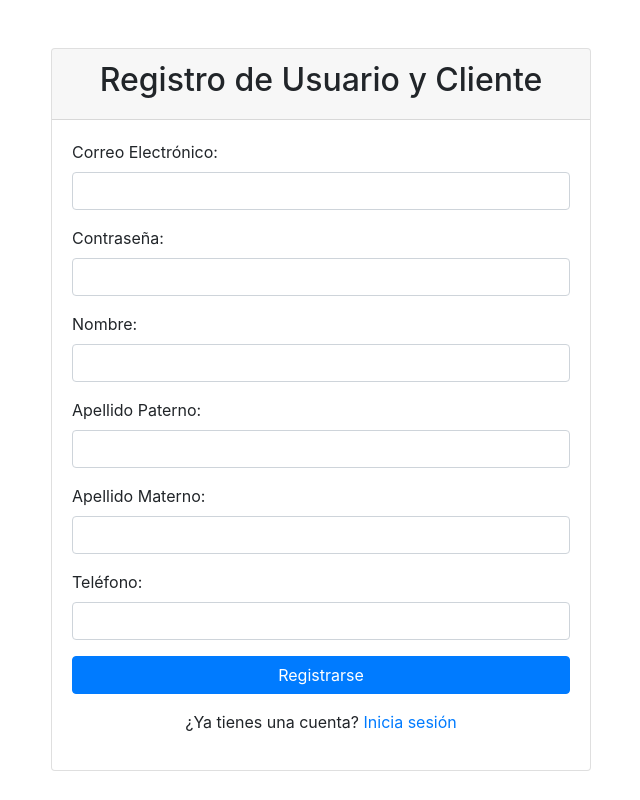
After one commit to bda-proyecto/bda-backend, a Flask app: template templates/registro.html in a window 1280 px wide. The commit adds this page. Shown: the whole page, without its empty margins (319-959 px from the left). Run offline with Flask 3, Linux system fonts and the light colour scheme; the template is opened without the code that fills it, so the values that code supplies are empty; some libraries are stand-ins or nearby versions.

Commit message:
Add: Added register and login

```diff
--- a/app.py
+++ b/app.py
@@ -2,7 +2,6 @@ from flask import Flask, render_template, request, redirect, url_for, flash, ses
 from flask_mysqldb import MySQL
 from passlib.hash import sha256_crypt
 from functools import wraps
-
 
 app = Flask(__name__)
 
@@ -13,94 +12,158 @@ app.config['MYSQL_USER'] = 'admin'
 app.config['MYSQL_PASSWORD'] = '123'
 app.config['MYSQL_DB'] = 'Tienda'
 
+app.secret_key = '123##'
+
+
 mysql = MySQL(app)
 
 ########################################
 
-
 ########################### RUTAS CRUD
 
+# Función decoradora para verificar si el usuario está autenticado
+def is_logged_in_with_role(roles):
+    def decorator(f):
+        @wraps(f)
+        def wrap(*args, **kwargs):
+            if 'logged_in' in session:
+                # Obtener el rol del usuario desde la sesión o la base de datos
+                user_role = session.get('user_role', None)
 
-# Ruta de Autenticación
+                # Verificar si el rol del usuario está en la lista de roles permitidos
+                if user_role in roles:
+                    return f(*args, **kwargs)
+                else:
+                    flash('Acceso no autorizado para este rol', 'danger')
+                    return redirect(url_for('dashboard'))
+            else:
+                flash('Inicia sesión para acceder a esta página', 'danger')
+                return redirect(url_for('login'))
+        return wrap
+    return decorator
 
-@app.route('/register', methods=['GET', 'POST'])
-def register():
+@app.route('/registro', methods=['GET', 'POST'])
+def registro():
     if request.method == 'POST':
+        # Obtener datos del formulario
+        email = request.form['email']
+        password = sha256_crypt.encrypt(request.form['password'])
+        rol = 'cliente'  # Por defecto, los registros son de tipo 'cliente'
+
+        # Validar campos del cliente
         nombre = request.form['nombre']
-        apellido_paterno = request.form['apellido_paterno']
-        apellido_materno = request.form['apellido_materno']
+        apellido_paterno = request.form['apellidoPaterno']
+        apellido_materno = request.form['apellidoMaterno']
         telefono = request.form['telefono']
-        email = request.form['email']
-        password = sha256_crypt.encrypt(str(request.form['password']))
 
-        # Insertar en la tabla Usuarios
-        cur = mysql.connection.cursor()
-        cur.execute(
-            'INSERT INTO Usuarios (email, password, rol) VALUES (%s, %s, %s)',
-            (email, password, 'cliente')
-        )
-        mysql.connection.commit()
+        if not (nombre and apellido_paterno and apellido_materno and telefono):
+            flash('Todos los campos son obligatorios', 'danger')
+            return redirect(url_for('registro'))
 
-        # Obtener el ID del usuario recién insertado
-        cur.execute('SELECT id FROM Usuarios WHERE email = %s', (email,))
-        user_id = cur.fetchone()[0]
+        try:
+            # Verificar si el usuario ya existe
+            cursor = mysql.connection.cursor()
+            cursor.callproc('getUsuarioByEmail', (email,))
+            usuario_existente = cursor.fetchone()
+            cursor.nextset()
+            cursor.close()
 
-        # Insertar en la tabla Clientes
-        cur.execute(
-            'INSERT INTO Clientes (id, nombre, apellido_paterno, apellido_materno, telefono) VALUES (%s, %s, %s, %s, %s)',
-            (user_id, nombre, apellido_paterno, apellido_materno, telefono)
-        )
-        mysql.connection.commit()
+            if usuario_existente:
+                flash('Ya existe un usuario con este correo electrónico', 'danger')
+                return redirect(url_for('registro'))
 
-        cur.close()
+            cursor = mysql.connection.cursor()
+            # Crear nuevo usuario
+            cursor.callproc('insertUsuario', (email, password, rol))
+            mysql.connection.commit()
+            cursor.nextset()
+            cursor.close()
 
-        return redirect(url_for('login'))
+            cursor = mysql.connection.cursor()
+            # Obtener el ID del usuario recién creado
+            cursor.callproc('getUsuarioByEmail', (email,))
+            usuario = cursor.fetchone()
+            cursor.nextset()
+            cursor.close()
+            if usuario:
+                cursor = mysql.connection.cursor()
+                # Crear nuevo cliente asociado al usuario
+                cursor.callproc('insertCliente', (nombre, apellido_paterno, apellido_materno, telefono))
+                mysql.connection.commit()
+                cursor.nextset()
+                cursor.close()
 
-    return render_template('register.html')
+                cursor = mysql.connection.cursor()
+                # Llamada al procedimiento almacenado para obtener el último ID insertado en Clientes
+                cursor.callproc('getLastInsertedClienteId')
+                cliente_id = cursor.fetchone()[0]
+                cursor.nextset()
+                cursor.close()
 
-@app.route('/login', methods=['GET','POST'])
+                cursor = mysql.connection.cursor()
+                # Actualizar directamente el cliente_id en la tabla de usuarios
+                cursor.execute('UPDATE Clientes SET id = %s WHERE id = %s', (cliente_id, usuario[0]))
+                mysql.connection.commit()
+                cursor.close()
+
+                flash('Registro exitoso. Inicia sesión para continuar.', 'success')
+                return redirect(url_for('login'))
+
+        except Exception as e:
+            # Manejar cualquier error
+            flash('Ocurrió un error durante el registro.', 'danger')
+            print(f"Error: {e}")
+
+        finally:
+            cursor.close()
+
+    return render_template('registro.html')
+
+# Ruta para el inicio de sesión de clientes
+@app.route('/login', methods=['GET', 'POST'])
 def login():
     if request.method == 'POST':
+        # Obtener datos del formulario
         email = request.form['email']
         password_candidate = request.form['password']
 
-        cur = mysql.connection.cursor()
-        result = cur.execute('SELECT * FROM Usuarios WHERE email = %s', [email])
+        # Ejecutar el procedimiento almacenado para obtener la información del cliente por correo electrónico
+        cursor = mysql.connection.cursor()
+        result = cursor.callproc('getUsuarioByEmail', (email,))
+        data = cursor.fetchall()
+        cursor.close()
 
-        if result > 0:
-            data = cur.fetchone()
-            password = data[2]
-
-            if sha256_crypt.verify(password_candidate, password):
-                return redirect(url_for('index'))
-            else:
-                error = 'Contraseña incorrecta'
-                return render_template('login.html', error=error)
+        if data and sha256_crypt.verify(password_candidate, data[0][2]):
+            session['logged_in'] = True
+            session['cliente_id'] = data[0][0]
+            session['user_role'] = data[0][3]
+            flash('¡Inicio de sesión exitoso!', 'success')
+            return redirect(url_for('dashboard'))
         else:
-            error = 'Usuario no encontrado'
-            return render_template('login.html', error=error)
+            flash('Correo electrónico o contraseña incorrectos', 'danger')
 
     return render_template('login.html')
 
-##########
+# Ruta para el panel de control (requiere inicio de sesión y rol de cliente o empleado)
+@app.route('/dashboard')
+@is_logged_in_with_role(['cliente', 'empleado'])
+def dashboard():
+    # Obtener el rol del usuario desde la sesión o la base de datos
+    user_role = session.get('user_role', None)
 
-@app.route('/productos')
-def productos():
-    cur = mysql.connection.cursor()
-    result = cur.execute('SELECT * FROM Productos')
-    productos = result.fetchall()
+    # Seleccionar la plantilla según el rol del usuario
+    template_name = 'dashboard_cliente.html' if user_role == 'cliente' else 'dashboard_empleado.html'
 
-    return render_template('productos.html', productos = productos)
+    return render_template(template_name)
 
 
-@
-
-
-
-
-#######################################
-
-
+# Ruta para cerrar sesión
+@app.route('/logout')
+@is_logged_in_with_role(['cliente', 'empleado'])
+def logout():
+    session.clear()
+    flash('Has cerrado sesión', 'success')
+    return redirect(url_for('login'))
 
 if __name__ == '__main__':
     app.run(debug=True)
--- /dev/null
+++ b/templates/registro.html
@@ -0,0 +1,65 @@
+<!DOCTYPE html>
+<html lang="en">
+<head>
+    <meta charset="UTF-8">
+    <meta name="viewport" content="width=device-width, initial-scale=1.0">
+    <title>Registro</title>
+    <!-- Incluye los enlaces a Bootstrap -->
+    <link rel="stylesheet" href="https://maxcdn.bootstrapcdn.com/bootstrap/4.0.0/css/bootstrap.min.css" integrity="sha384-Gn5384xqQ1aoWXA+058RXPxPg6fy4IWvTNh0E263XmFcJlSAwiGgFAW/dAiS6JXm" crossorigin="anonymous">
+</head>
+<body>
+    <div class="container mt-5">
+        <div class="row justify-content-center">
+            <div class="col-md-6">
+                <div class="card">
+                    <div class="card-header">
+                        <h2 class="text-center">Registro de Usuario y Cliente</h2>
+                    </div>
+                    <div class="card-body">
+                        <form method="POST" action="{{ url_for('registro') }}">
+                            <div class="form-group">
+                                <label for="email">Correo Electrónico:</label>
+                                <input type="email" name="email" class="form-control" required>
+                            </div>
+
+                            <div class="form-group">
+                                <label for="password">Contraseña:</label>
+                                <input type="password" name="password" class="form-control" required>
+                            </div>
+
+                            <!-- Nuevos campos para el registro del cliente -->
+                            <div class="form-group">
+                                <label for="nombre">Nombre:</label>
+                                <input type="text" name="nombre" class="form-control" required>
+                            </div>
+
+                            <div class="form-group">
+                                <label for="apellidoPaterno">Apellido Paterno:</label>
+                                <input type="text" name="apellidoPaterno" class="form-control" required>
+                            </div>
+
+                            <div class="form-group">
+                                <label for="apellidoMaterno">Apellido Materno:</label>
+                                <input type="text" name="apellidoMaterno" class="form-control" required>
+                            </div>
+
+                            <div class="form-group">
+                                <label for="telefono">Teléfono:</label>
+                                <input type="tel" name="telefono" class="form-control" required>
+                            </div>
+
+                            <button type="submit" class="btn btn-primary btn-block">Registrarse</button>
+                        </form>
+                        <p class="mt-3 text-center">¿Ya tienes una cuenta? <a href="{{ url_for('login') }}">Inicia sesión</a></p>
+                    </div>
+                </div>
+            </div>
+        </div>
+    </div>
+
+    <!-- Incluye los scripts de Bootstrap al final del cuerpo del documento -->
+    <script src="https://code.jquery.com/jquery-3.2.1.slim.min.js" integrity="sha384-KJ3o2DKtIkvYIK3UENzmM7KCkRr/rE9/Qpg6aAZGJwFDMVNA/GpGFF93hXpG5KkN" crossorigin="anonymous"></script>
+    <script src="https://cdnjs.cloudflare.com/ajax/libs/popper.js/1.12.9/umd/popper.min.js" integrity="sha384-ApNbgh9B+Y1QKtv3Rn7W3mgPxhU9K/ScQsAP7hUibX39j7fakFPskvXusvfa0b4Q" crossorigin="anonymous"></script>
+    <script src="https://maxcdn.bootstrapcdn.com/bootstrap/4.0.0/js/bootstrap.min.js" integrity="sha384-JZR6Spejh4U02d8jOt6vLEHfe/JQGiRRSQQxSfFWpi1MquVdAyjUar5+76PVCmYl" crossorigin="anonymous"></script>
+</body>
+</html>
```
Also changed, not shown: templates/dashboard.html (added, +37 -0 lines), templates/dashboard_cliente.html (added, +37 -0 lines), templates/login.html (+31 -13 lines).
